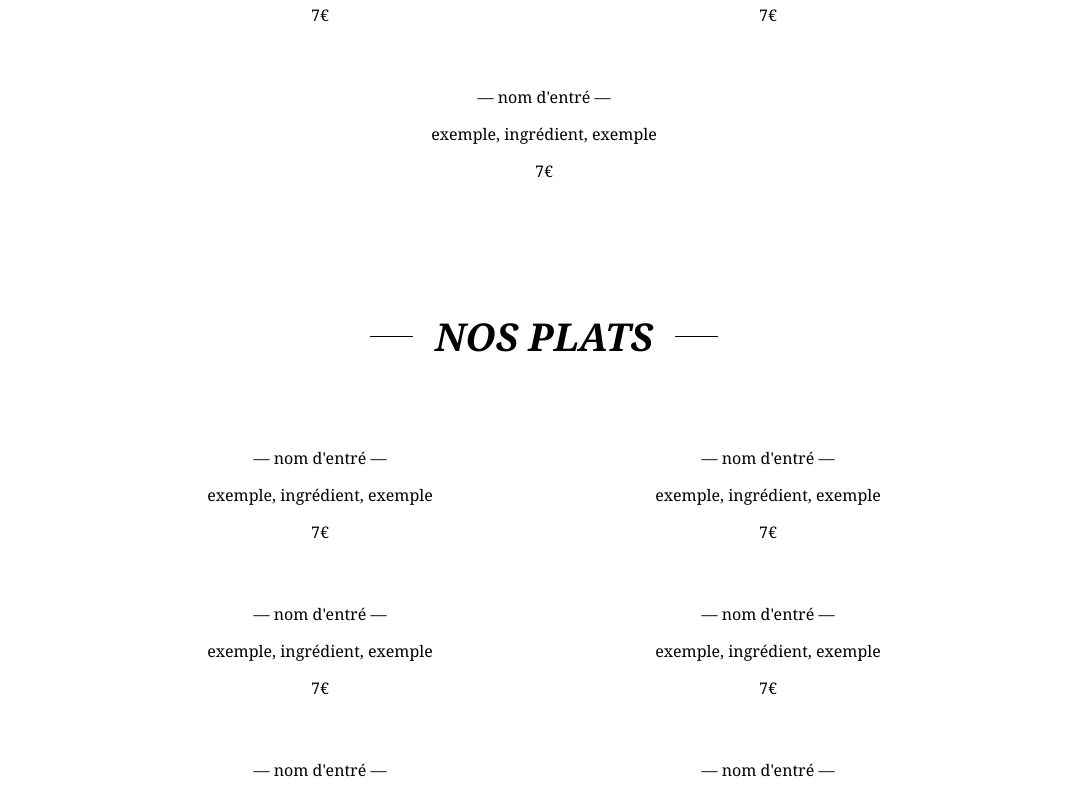
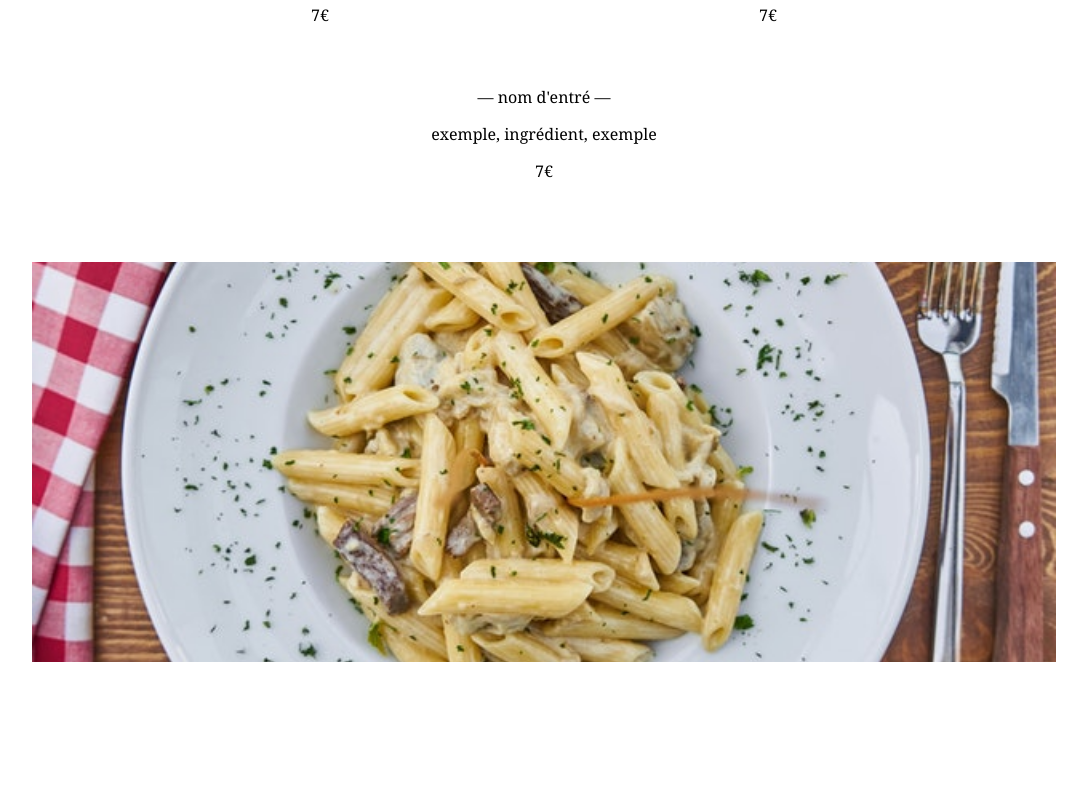
Before and after one commit to multicolores/Restaurant-site, a React (Create React App) app: page /eat in a window 1280 px wide. Shown: the part 740-1538 px from the top of the page, without its empty margins (96-1183 px from the left). Built offline with nearby package versions, Linux system fonts and the light colour scheme.

Commit message:
images avec scale sur scroll dans eat, le bug du header en bas du eat n'est plus là je ne sais pas pourquoi ( look le commit d'avant se que j'ai fait ), nav s'affiche quand on arrive n bah de la page

```diff
--- a/src/App.scss
+++ b/src/App.scss
@@ -56,7 +56,7 @@ header {
         position: absolute;
         left: 0;
         top: 50%;
-        background: $text_color;
+        background: $background_color;
         height: 1px;
         width: 10%;
       }
@@ -65,7 +65,7 @@ header {
         position: absolute;
         right: 0;
         top: 50%;
-        background: $text_color;
+        background: $background_color;
         height: 1px;
         width: 10%;
       }
@@ -230,6 +230,20 @@ header {
     pointer-events: none;
     background: rgba(0, 0, 0, 0);
   }
+  //les images entre les menues
+  .image-container-entre {
+    margin-top: 10vh;
+    width: 80vw;
+    margin-left: 10vw;
+    margin-right: 10vw;
+    height: 50vh;
+    overflow: hidden;
+    img {
+      width: 100%;
+      transform: translateY(-20%);
+      transition: 0s;
+    }
+  }
 }
 
 /*--------- Menue ----------*/
@@ -298,7 +312,8 @@ footer {
     display: flex;
     justify-content: space-around;
     align-items: center;
-    height: 30vh;
+    height: 50vh;
+
     p {
       line-height: 150%;
     }
@@ -333,12 +348,14 @@ footer {
       display: flex;
       justify-content: center;
       align-items: center;
+      transition: 1s;
     }
     h1 {
       z-index: 2;
       position: relative;
       font-size: 4vw;
       color: $background_color;
+      transition: 1s;
 
       &::before {
         content: "";
--- a/src/about.js
+++ b/src/about.js
@@ -21,8 +21,8 @@ const pageTransition = {
 
 function About() {
   const { scrollYProgress } = useViewportScroll();
-  const opacity = useTransform(scrollYProgress, [-0.001, 0.3], [1, 0]); // [ du haut de la page (0), jusque en bas (1)], [scale passe de 1 ( en haut ), a 1.25 ( en bas )]
-  const y = useTransform(scrollYProgress, [-0.001, 0.3], [0, -100]);
+  const opacity = useTransform(scrollYProgress, [-0.001, 0.05], [1, 0]); // [ du haut de la page (0), jusque en bas (1)], [scale passe de 1 ( en haut ), a 1.25 ( en bas )]
+  const y = useTransform(scrollYProgress, [-0.001, 0.05], [0, -100]);
 
   return (
     <>
--- a/src/eat.js
+++ b/src/eat.js
@@ -2,7 +2,8 @@ import React from "react";
 import "./App.scss";
 import Home from "./home";
 import Footer from "./footer";
-import { motion } from "framer-motion";
+import { motion, useTransform, useViewportScroll } from "framer-motion";
+import image_pates from "./photo/pates.jpg";
 
 const pageVariants = {
   initial: {
@@ -21,6 +22,10 @@ const pageTransition = {
 };
 
 function Eat() {
+  const { scrollYProgress } = useViewportScroll();
+  const scale = useTransform(scrollYProgress, [0, 0.5], [1, 1.1]);
+  const scale3 = useTransform(scrollYProgress, [0.5, 1], [1, 1.1]);
+
   return (
     <motion.div
       initial="initial"
@@ -84,6 +89,14 @@ function Eat() {
           </div>
         </div>
 
+        <div className="image-container-entre">
+          <motion.img
+            src={image_pates}
+            alt=""
+            style={{ scale: scale, y: "-20%" }}
+          />
+        </div>
+
         <div className="plats">
           <h1>Nos Plats</h1>
         </div>
@@ -135,6 +148,14 @@ function Eat() {
           </div>
         </div>
 
+        <div className="image-container-entre">
+          <motion.img
+            src={image_pates}
+            alt=""
+            style={{ scale: scale, y: "-20%" }}
+          />
+        </div>
+
         <div className="desserts">
           <h1>Nos Desserts</h1>
         </div>
@@ -165,7 +186,16 @@ function Eat() {
             <p>7€</p>
           </div>
         </div>
+
+        <div className="image-container-entre">
+          <motion.img
+            src={image_pates}
+            alt=""
+            style={{ scale: scale3, y: "-20%" }}
+          />
+        </div>
       </div>
+
       <Footer />
       <section className="section-invi"></section>
     </motion.div>
--- a/src/nav.js
+++ b/src/nav.js
@@ -1,13 +1,14 @@
 import React, { useState, useEffect } from "react";
 import "./App.scss";
-import { motion } from "framer-motion";
+import { motion, useViewportScroll } from "framer-motion";
 
 import { Link } from "react-router-dom";
 
 function Nav() {
-  // pour le scroll top
+  // pour le nav qui apparait quand on scroll vers le top
   const [shouldShowAction, setSouldShowAction] = React.useState(true);
   const [lastYpos, setLastYPos] = React.useState(0);
+  const scroll_bottom = useViewportScroll();
 
   React.useEffect(() => {
     function handleScroll() {
@@ -19,6 +20,9 @@ function Nav() {
     }
     window.addEventListener("scroll", handleScroll, false);
 
+    if (scroll_bottom.scrollYProgress.current > 1.2) {
+      setSouldShowAction(true);
+    }
     return () => {
       window.removeEventListener("scroll", handleScroll, false);
     };
```
Also changed, not shown: src/photo/pates.jpg (added).
